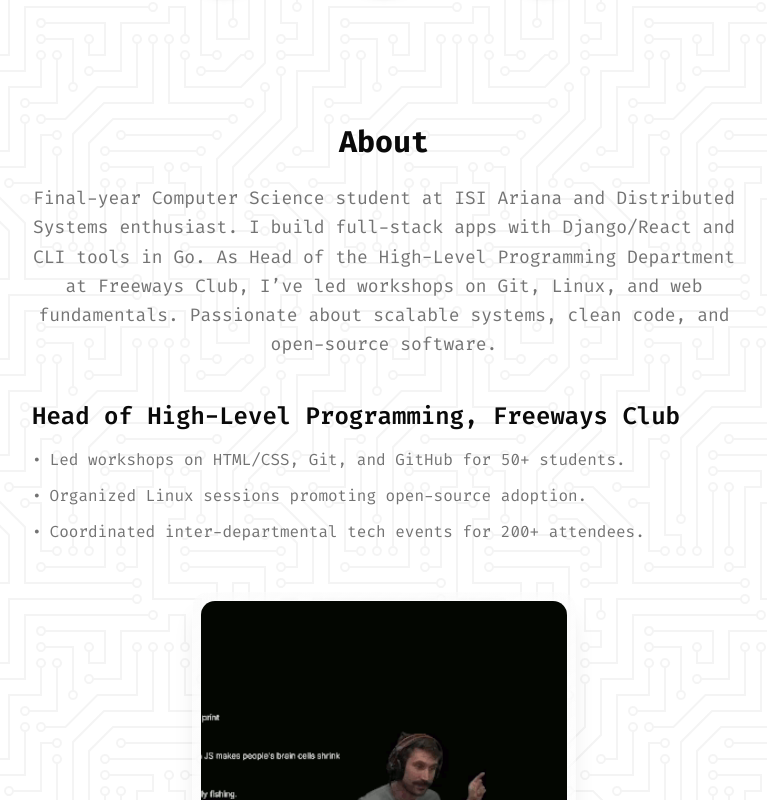
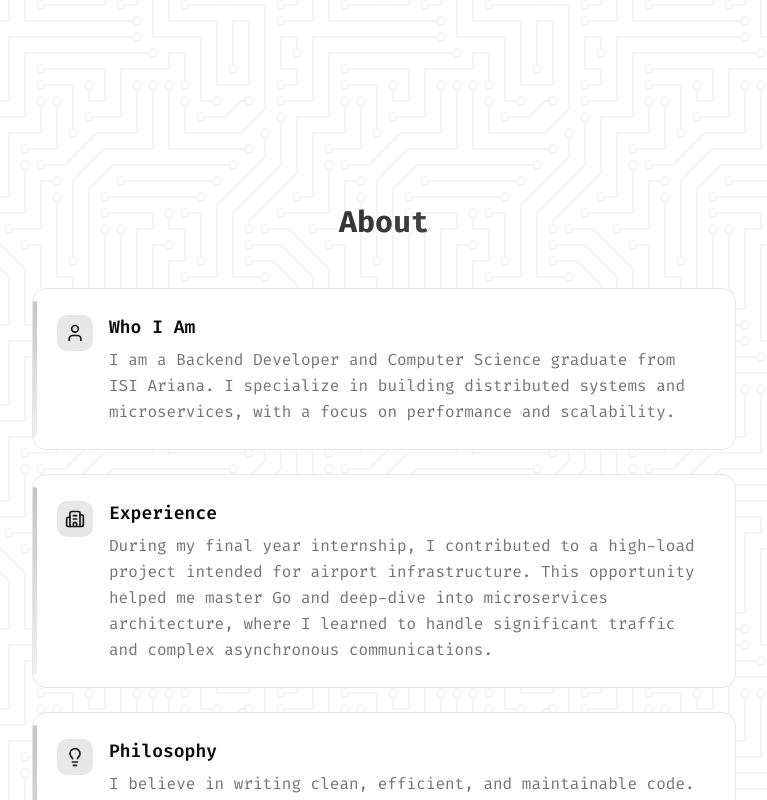
Before and after one commit to AyKrimino/portfolio, a Next.js app: page / in a window 1280 px wide. Shown: the part 700-1500 px from the top of the page, without its empty margins (256-1023 px from the left). Built offline with nearby package versions, Linux system fonts and the light colour scheme.

Commit message:
refactor(portfolio): redesign About and Hero sections content structure

```diff
--- a/src/components/AboutSection.tsx
+++ b/src/components/AboutSection.tsx
@@ -1,49 +1,76 @@
 "use client";
+
+import { User, Building2, Lightbulb, Rocket } from "lucide-react";
+
+const ABOUT_PARAGRAPHS = [
+  {
+    icon: User,
+    title: "Who I Am",
+    content:
+      "I am a Backend Developer and Computer Science graduate from ISI Ariana. I specialize in building distributed systems and microservices, with a focus on performance and scalability.",
+  },
+  {
+    icon: Building2,
+    title: "Experience",
+    content:
+      "During my final year internship, I contributed to a high-load project intended for airport infrastructure. This opportunity helped me master Go and deep-dive into microservices architecture, where I learned to handle significant traffic and complex asynchronous communications.",
+  },
+  {
+    icon: Lightbulb,
+    title: "Philosophy",
+    content:
+      "I believe in writing clean, efficient, and maintainable code. I prefer simple solutions that are easy to understand and robust enough to handle real-world demands. Beyond coding, I am passionate about sharing knowledge. As the former Head of the High-Level Programming Department at Freeways Club, I led workshops on Git, Linux, and web fundamentals, helping other students build their technical foundations.",
+  },
+  {
+    icon: Rocket,
+    title: "Always Growing",
+    content:
+      "I am always looking to learn new tools, automate repetitive tasks, and contribute to open-source software while crafting impactful engineering solutions.",
+  },
+];
 
 const AboutSection = () => {
   return (
     <section
       id="about-section"
-      className="min-h-screen px-4 sm:px-6 lg:px-8 max-w-3xl mx-auto"
+      className="min-h-screen px-4 sm:px-6 lg:px-8 max-w-3xl mx-auto py-20 flex flex-col justify-center"
     >
+      <h2 className="text-3xl font-bold text-center mb-12 bg-gradient-to-r from-foreground to-foreground/60 bg-clip-text text-transparent">
+        About
+      </h2>
 
-      <h2 className="text-3xl font-bold text-center mb-6">About</h2>
-
-      <p className="text-lg text-muted-foreground leading-relaxed text-center mb-6 md:mb-10">
-        Final-year Computer Science student at ISI Ariana and Distributed Systems enthusiast.
-        I build full-stack apps with Django/React and CLI tools in Go.
-        As Head of the High-Level Programming Department at Freeways Club, I’ve led workshops on Git, Linux, and web fundamentals.
-        Passionate about scalable systems, clean code, and open-source software.
-      </p>
-
-      <div className="text-left">
-        <h2 className="text-2xl font-semibold mb-4">
-          Head of High-Level Programming, Freeways Club
-        </h2>
-        <ul className="space-y-3 text-muted-foreground">
-          <li className="flex items-start">
-            <span className="mr-2">•</span>
-            Led workshops on HTML/CSS, Git, and GitHub for 50+ students.
-          </li>
-          <li className="flex items-start">
-            <span className="mr-2">•</span>
-            Organized Linux sessions promoting open-source adoption.
-          </li>
-          <li className="flex items-start">
-            <span className="mr-2">•</span>
-            Coordinated inter-departmental tech events for 200+ attendees.
-          </li>
-        </ul>
+      <div className="space-y-6">
+        {ABOUT_PARAGRAPHS.map((item) => (
+          <div
+            key={item.title}
+            className="group relative p-5 sm:p-6 rounded-xl border border-border bg-card transition-all duration-300 ease-out hover:shadow-lg hover:-translate-y-0.5"
+          >
+            <div className="absolute left-0 top-3 bottom-3 w-1 rounded-full bg-gradient-to-b from-foreground/40 to-foreground/10 opacity-60 group-hover:opacity-100 transition-opacity" />
+            <div className="flex items-start gap-4">
+              <div className="mt-0.5 p-2 rounded-lg bg-primary/10 text-primary shrink-0">
+                <item.icon className="h-5 w-5" />
+              </div>
+              <div>
+                <h3 className="text-base sm:text-lg font-semibold mb-1.5">
+                  {item.title}
+                </h3>
+                <p className="text-sm sm:text-base text-muted-foreground leading-relaxed">
+                  {item.content}
+                </p>
+              </div>
+            </div>
+          </div>
+        ))}
       </div>
 
       <div className="mx-auto mt-12 max-w-sm">
         <div className="relative p-2 rounded-2xl bg-gradient-to-br from-muted/20 to-muted/5 backdrop-blur-sm border border-white/10 dark:border-white/20 shadow-xl transition duration-300 ease-out hover:-translate-y-1 hover:shadow-2xl hover:brightness-105">
           <img
             src="theprimeagen.gif"
+            alt="The Primeagen"
             className="w-full h-auto rounded-xl object-contain transition-transform duration-200 ease-in-out hover:scale-105"
           />
         </div>
-
         <p className="text-center text-sm text-muted-foreground mt-3">
           The Primeagen energy I try to channel into my work.
         </p>
--- a/src/components/HeroSection.tsx
+++ b/src/components/HeroSection.tsx
@@ -23,10 +23,7 @@ const HeroSection = () => {
         Ayoub Krimi
       </h1>
       <h3 className="max-w-2xl font-medium text-lg sm:text-xl lg:text-2xl text-muted-foreground leading-relaxed">
-        Final Year CS Student seeking <strong>Backend Internship</strong> |
-        Distributed Systems Enthusiast |
-        Building Tools and Systems in <strong>Go</strong> |
-        <strong>React/Next.js</strong> | <strong>Python/Django</strong>
+    Software Developer | Specializing in Distributed Systems & Microservices | <strong>Go</strong>, <strong>React/Next.js</strong> | Building Scalable, High-Concurrency Solutions
       </h3>
       <div className="flex items-center justify-center flex-wrap gap-4 px-14 md:px-8">
         {GOPHERS.map((gopher) => (
```
